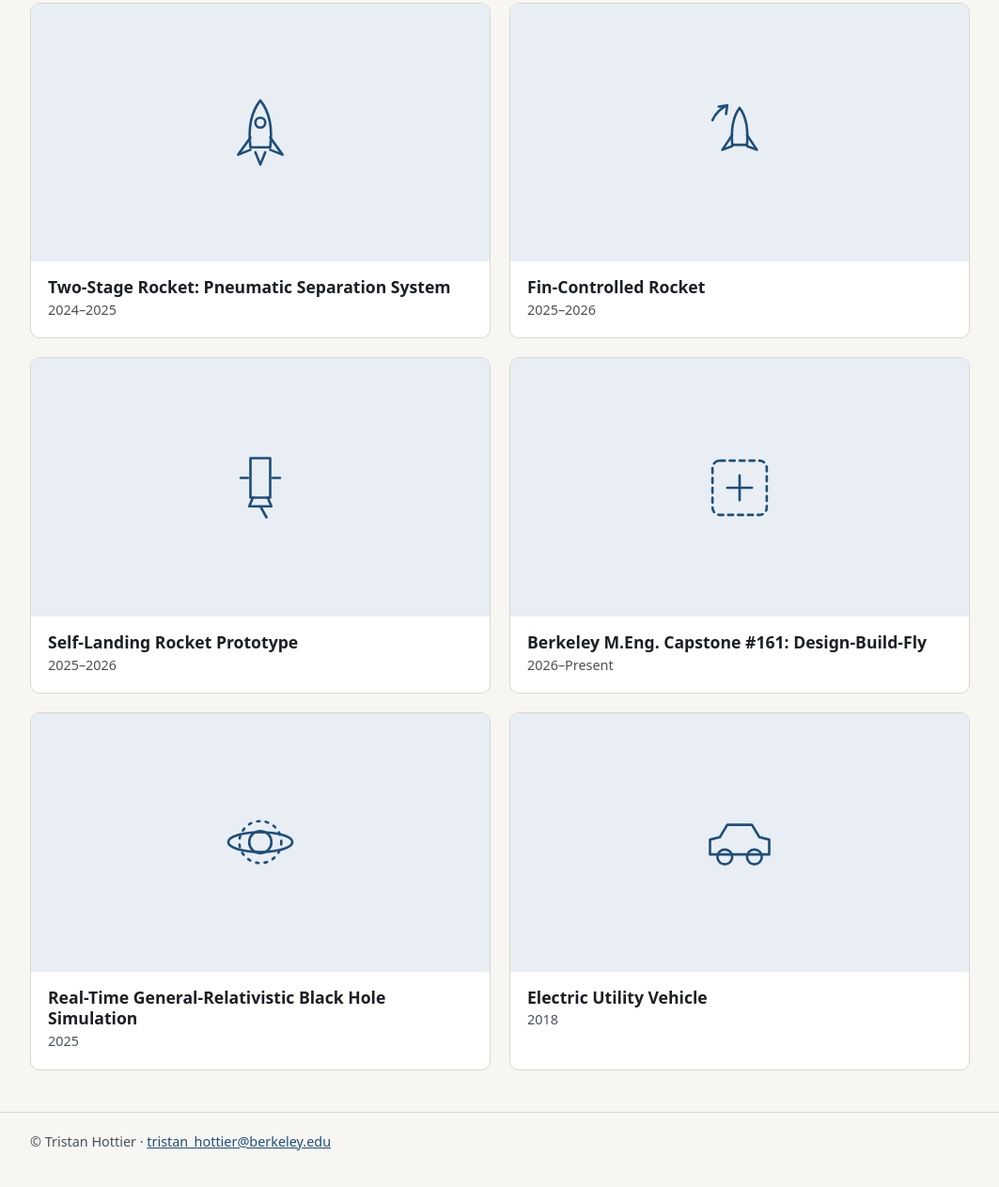
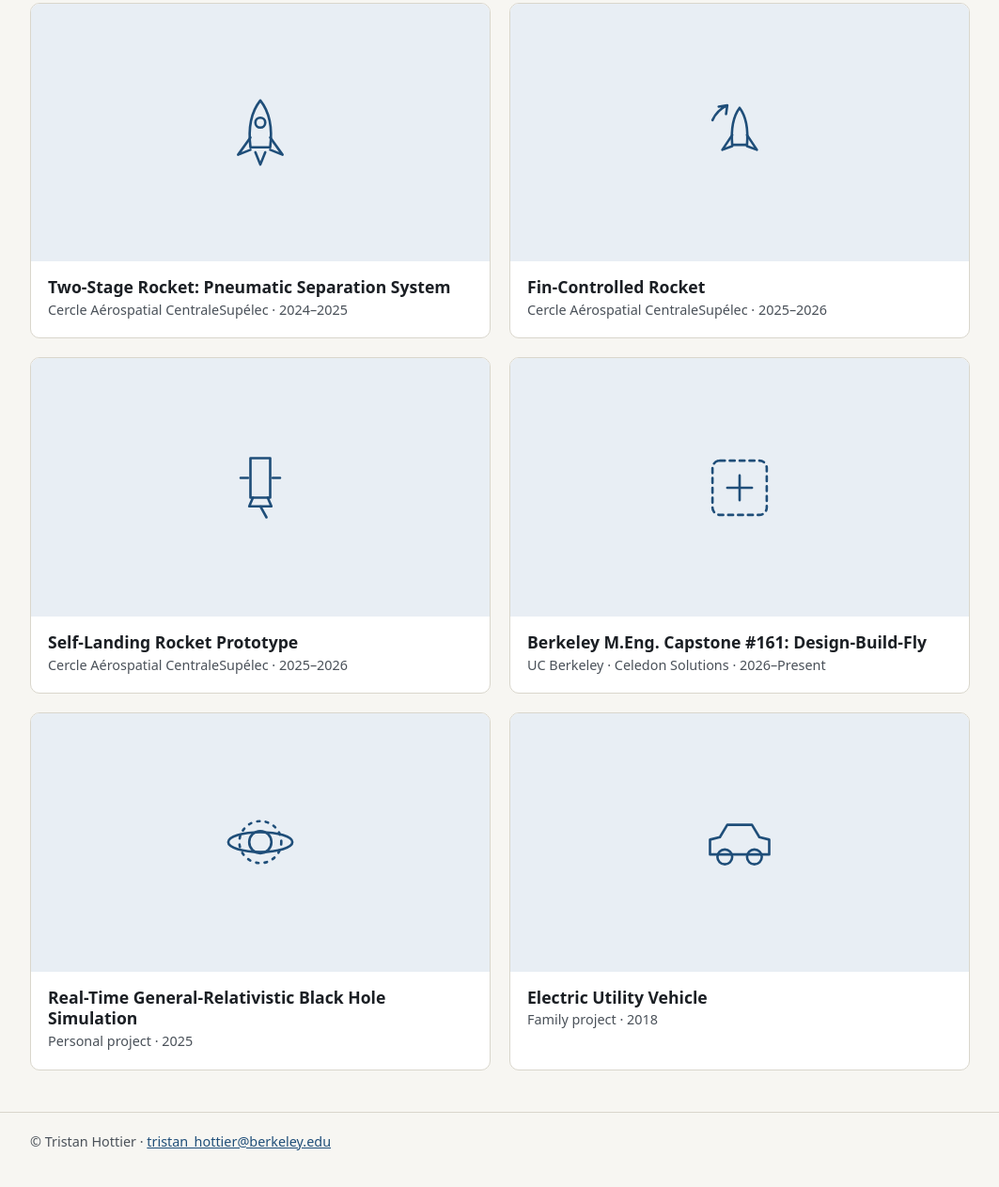
Before and after one commit to TristanHottier/TristanHottier.github.io, a plain HTML site: page index.html in a window 1280 px wide. Shown: the part 503-1766 px from the top of the page at 94% size, without its empty margins (108-1171 px from the left). Drawn offline with Linux system fonts and the light colour scheme.

Commit message:
Add organization to project cards
Co-Authored-By: Claude Opus 5.5 <noreply@anthropic.com>
Claude-Session: https://claude.ai/code/session_01EPqd96tzRGtBv7py8w5LCu

```diff
--- a/index.html
+++ b/index.html
@@ -41,7 +41,7 @@
         <figure class="media" id="media-x4"><svg viewBox="0 0 64 64" aria-hidden="true" focusable="false"><path d="M32 6c8 10 10 22 8 38H24C22 28 24 16 32 6z"/><circle cx="32" cy="24" r="4"/><path d="M24 36 14 50l10-4M40 36l10 14-10-4M28 48l4 10 4-10"/></svg></figure>
         <div class="body">
           <h3>Two-Stage Rocket: Pneumatic Separation System</h3>
-          <p class="date">2024–2025</p>
+          <p class="date">Cercle Aérospatial CentraleSupélec · 2024–2025</p>
         </div>
       </a>
     </li>
@@ -53,7 +53,7 @@
         <figure class="media" id="media-x2"><svg viewBox="0 0 64 64" aria-hidden="true" focusable="false"><path d="M32 12c6 8 7 18 6 30H26c-1-12 0-22 6-30z"/><path d="M26 34 18 46l8-3M38 34l8 12-8-3"/><path d="M10 22a24 24 0 0 1 12-12M22 10l-1 7M22 10l-7 1"/></svg></figure>
         <div class="body">
           <h3>Fin-Controlled Rocket</h3>
-          <p class="date">2025–2026</p>
+          <p class="date">Cercle Aérospatial CentraleSupélec · 2025–2026</p>
         </div>
       </a>
     </li>
@@ -65,7 +65,7 @@
         <figure class="media" id="media-x3"><svg viewBox="0 0 64 64" aria-hidden="true" focusable="false"><path d="M24 8h16v32H24z"/><path d="M26 40l-3 7h18l-3-7M32 47l5 9"/><path d="M22 24h-6M42 24h6"/></svg></figure>
         <div class="body">
           <h3>Self-Landing Rocket Prototype</h3>
-          <p class="date">2025–2026</p>
+          <p class="date">Cercle Aérospatial CentraleSupélec · 2025–2026</p>
         </div>
       </a>
     </li>
@@ -77,7 +77,7 @@
         <figure class="media" id="media-x1"><svg viewBox="0 0 64 64" aria-hidden="true" focusable="false"><rect x="10" y="10" width="44" height="44" rx="6" stroke-dasharray="4 4"/><path d="M32 22v20M22 32h20"/></svg></figure>
         <div class="body">
           <h3>Berkeley M.Eng. Capstone #161: Design-Build-Fly</h3>
-          <p class="date">2026–Present</p>
+          <p class="date">UC Berkeley · Celedon Solutions · 2026–Present</p>
         </div>
       </a>
     </li>
@@ -89,7 +89,7 @@
         <figure class="media" id="media-x6"><svg viewBox="0 0 64 64" aria-hidden="true" focusable="false"><circle cx="32" cy="32" r="9"/><ellipse cx="32" cy="32" rx="26" ry="8"/><circle cx="32" cy="32" r="17" stroke-dasharray="2 5"/></svg></figure>
         <div class="body">
           <h3>Real-Time General-Relativistic Black Hole Simulation</h3>
-          <p class="date">2025</p>
+          <p class="date">Personal project · 2025</p>
         </div>
       </a>
     </li>
@@ -101,7 +101,7 @@
         <figure class="media" id="media-x7"><svg viewBox="0 0 64 64" aria-hidden="true" focusable="false"><path d="M8 42V30l8-2 6-10h20l6 10 8 2v12z"/><circle cx="20" cy="44" r="6"/><circle cx="44" cy="44" r="6"/></svg></figure>
         <div class="body">
           <h3>Electric Utility Vehicle</h3>
-          <p class="date">2018</p>
+          <p class="date">Family project · 2018</p>
         </div>
       </a>
     </li>
```
